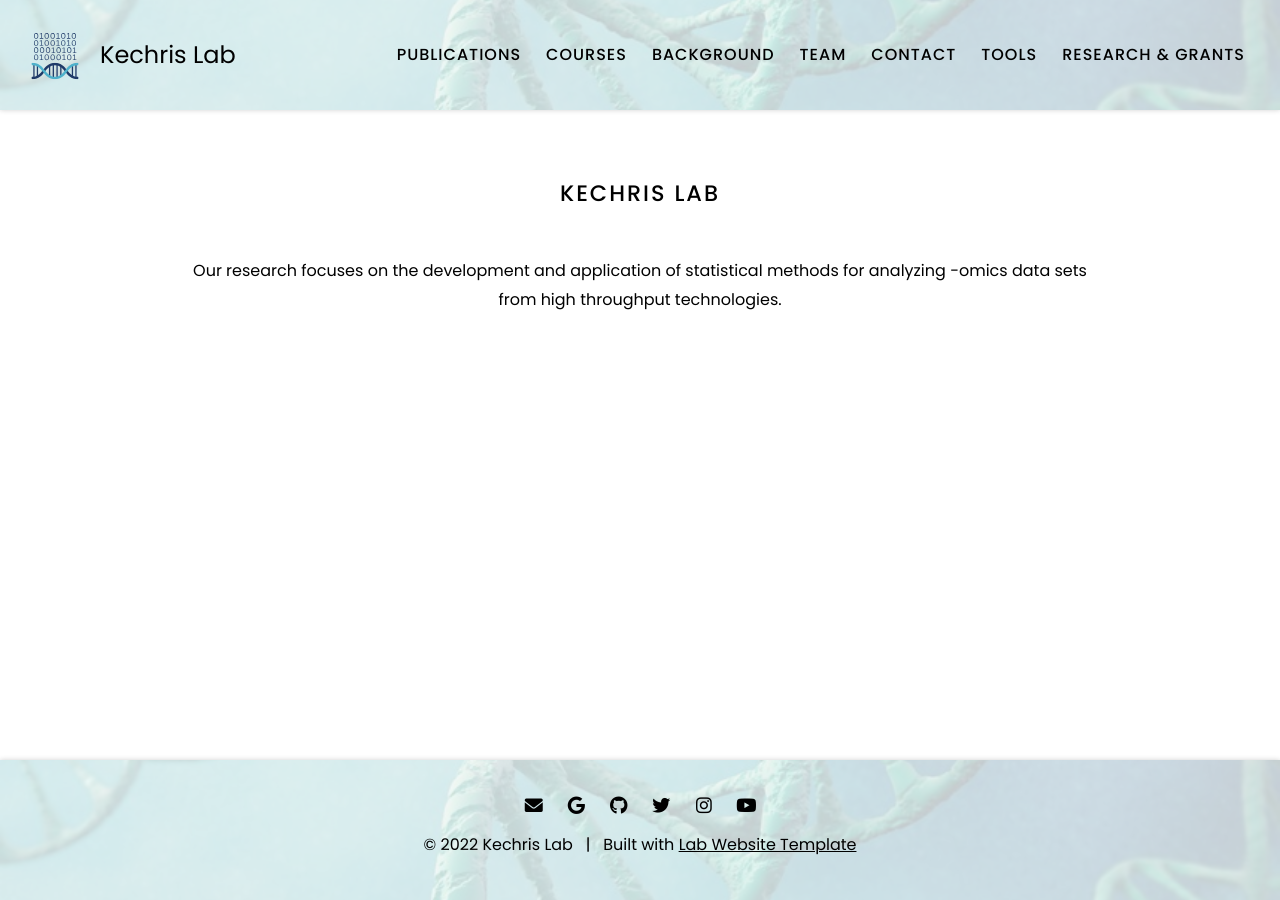
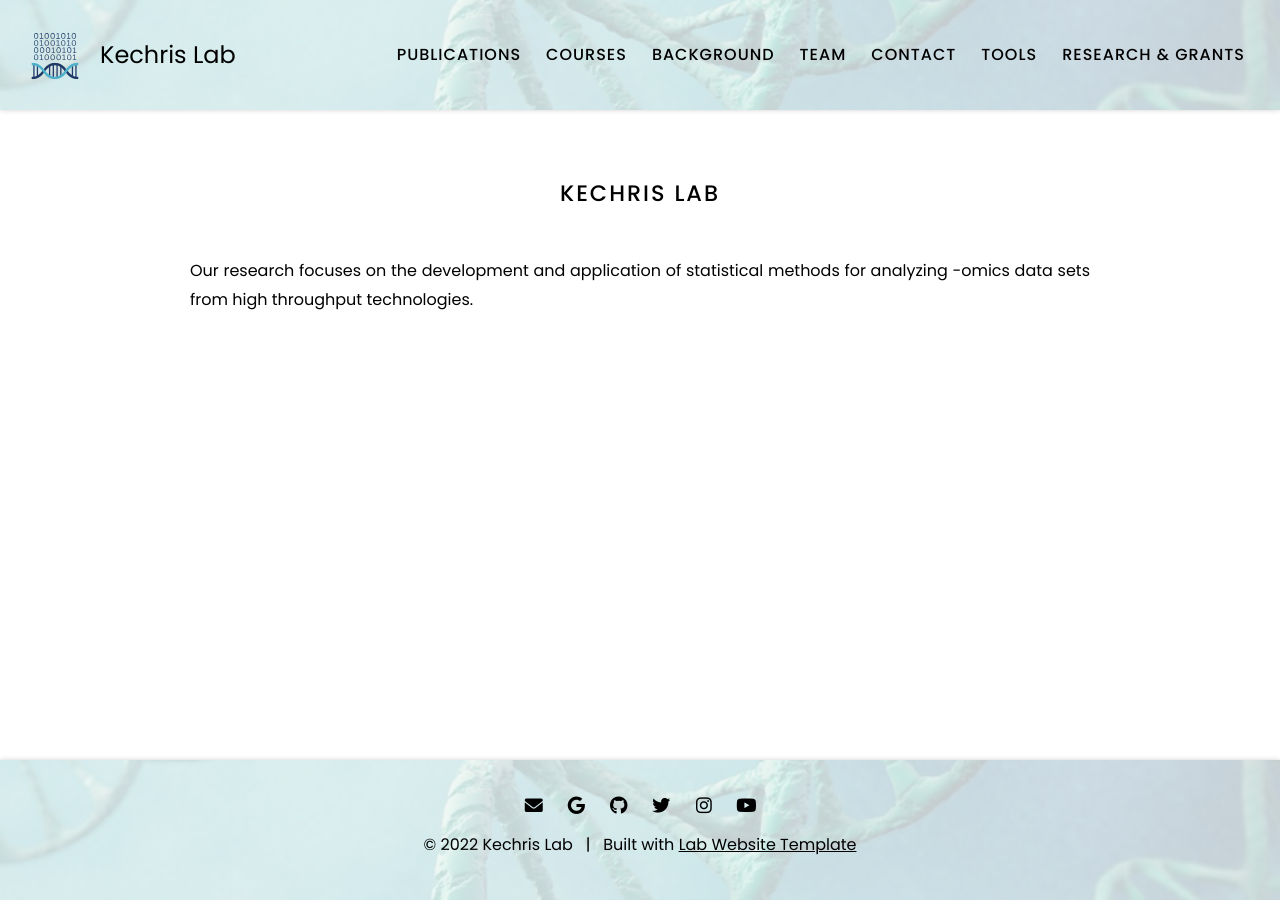
Before and after one commit to KechrisLab/kechrislab.github.io, a Jekyll site: the page built from index.md, in a window 1280 px wide. Built offline with Jekyll 4.4.1, drawn with Linux system fonts in a browser that asks for light colours.

Commit message:
Update index.md

```diff
--- a/index.md
+++ b/index.md
@@ -5,11 +5,9 @@ title: Home
 
 {%
   include section.html
-  dark=false
 %}
 
 # KECHRIS LAB
 
 Our research focuses on the development and application of statistical methods for analyzing -omics data
 sets from high throughput technologies.
-{:.center}
```
